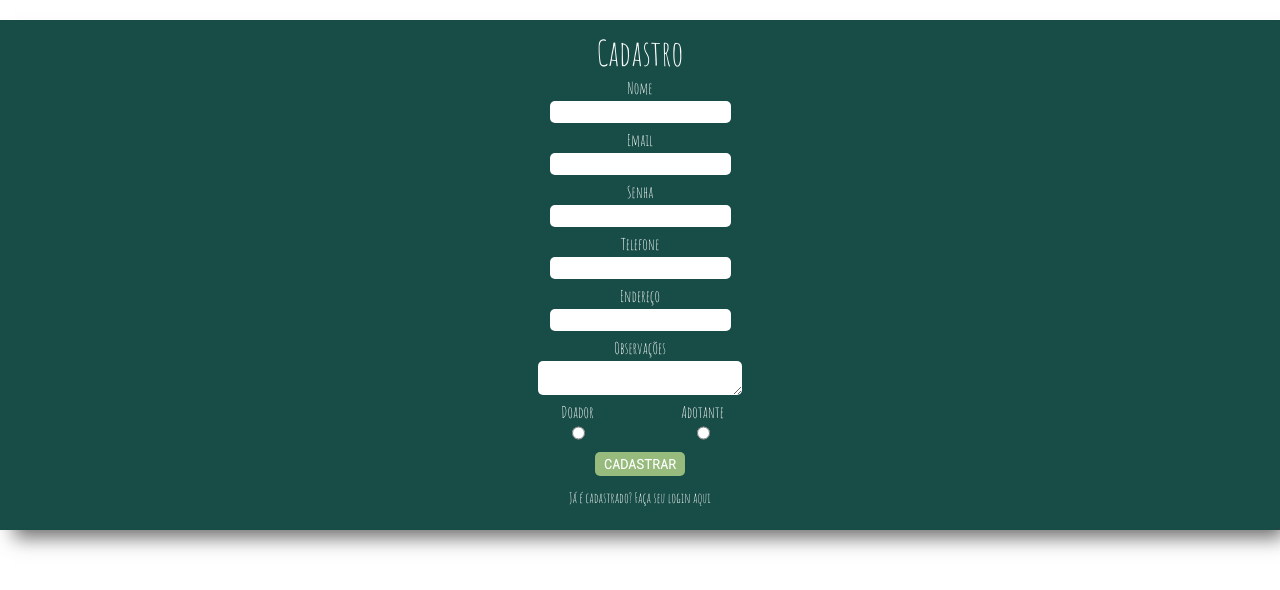
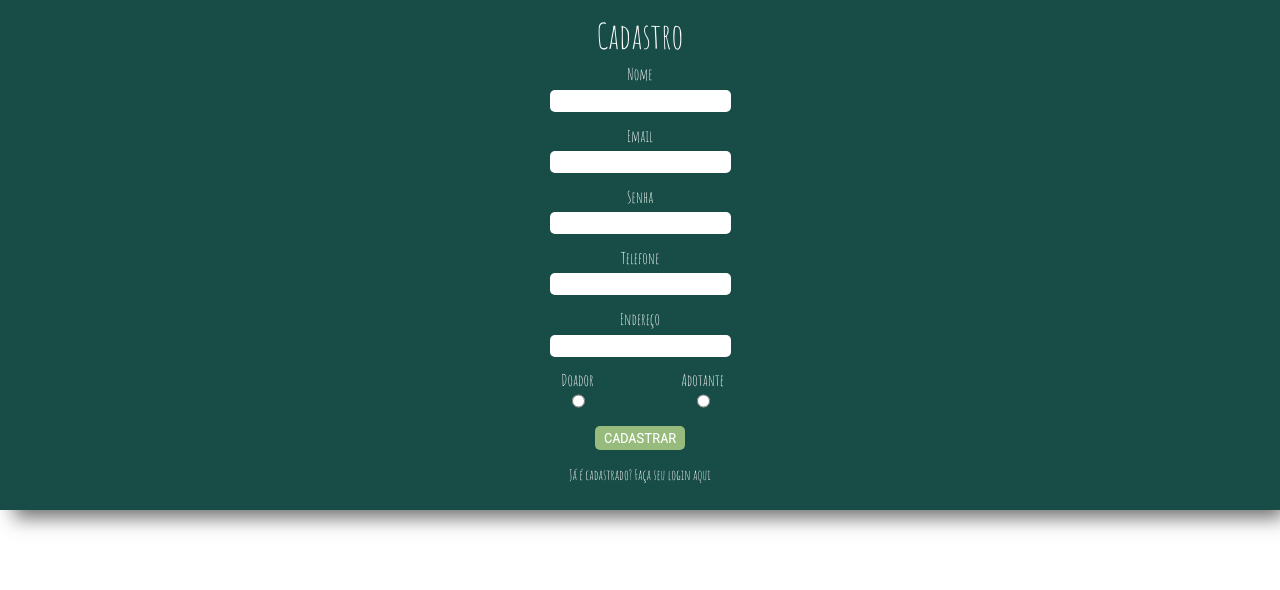
Before and after one commit to fernandochi/Adote_um_humano, a React (Create React App) app: page /register in a window 1280 px wide. Shown: the top 590 px of the page. Built offline with nearby package versions, Linux system fonts and the light colour scheme.

Commit message:
-fix: changing globalStyle so the body can have 100vh and 100vw

```diff
--- a/src/globalstyle.js
+++ b/src/globalstyle.js
@@ -29,6 +29,8 @@ footer, header, hgroup, menu, nav, section {
 }
 body {
 	line-height: 1;
+	width: 100vw;
+	height: 100vh;
 }
 ol, ul {
 	list-style: none;
--- a/src/pages/Register/index.js
+++ b/src/pages/Register/index.js
@@ -39,7 +39,6 @@ const RegisterUser = () => {
       .typeError("Campo deve conter um número")
       .required("Campo obrigatório"),
     address: yup.string().required("Campo obrigatório"),
-    comments: yup.string(),
     typeOfUser: yup
       .string()
       .oneOf(["donor", "adopter"], "Você deve selecionar um dos campos"),
@@ -72,9 +71,6 @@ const RegisterUser = () => {
         <Label htmlFor="address">Endereço</Label>
         <Input name="address" ref={register} />
         <Errors>{errors.address?.message}</Errors>
-        <Label htmlFor="comments">Observações</Label>
-        <TextArea name="comments" ref={register} />
-        <Errors>{errors.comments?.message}</Errors>
         <CheckboxContainer>
           <Checkbox>
             <Label htmlFor="typeOfUser">Doador</Label>
--- a/src/pages/Register/style.js
+++ b/src/pages/Register/style.js
@@ -21,7 +21,7 @@ const Form = styled.form`
   justify-content: space-evenly;
   width: 100%;
   height: 510px;
-  margin: 20px auto;
+  /* margin: 20px auto; */
   padding: 10px;
   border-radius: 5px;
   box-shadow: 9px 13px 18px -5px rgba(64, 64, 64, 0.75);
```
Also changed, not shown: 1 other file (tests, documents, lock files or other folders).
